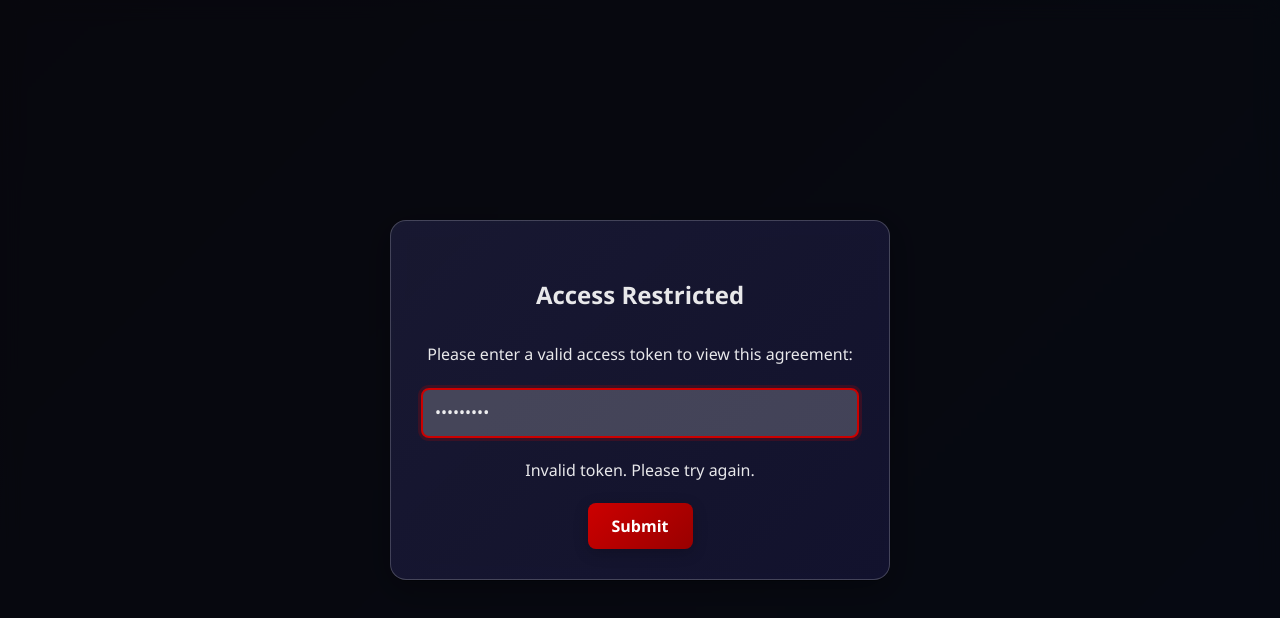
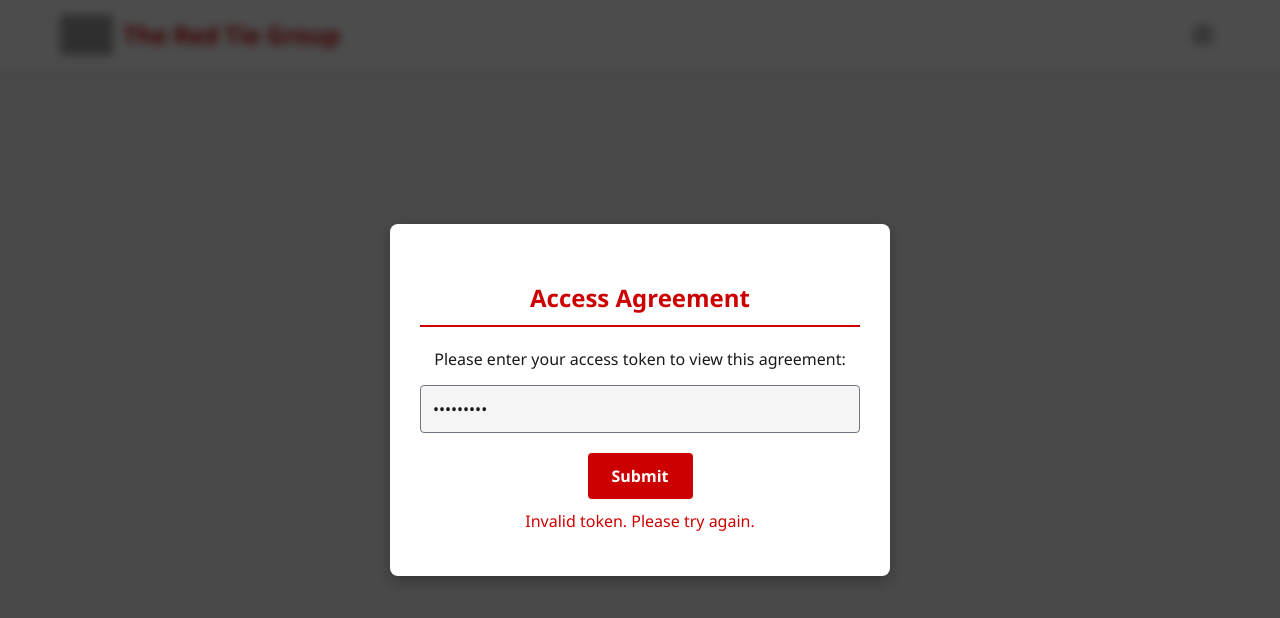
Before and after one commit to theredtiegroup/8afa, a plain HTML site: page index.html in a window 1280 px wide. Both pictures are taken after typing "Sample123" into the empty fields and a click on the button "Submit". Drawn offline with Linux system fonts and the light colour scheme; grey boxes are pictures that could not be loaded.

Commit message:
Update index.html

```diff
--- a/index.html
+++ b/index.html
@@ -9,10 +9,26 @@
             --primary: #c00;
             --secondary: #900;
             --dark: #1a1a1a;
-            --light: rgba(255, 255, 255, 0.9);
+            --light: #f8f9fa;
             --gray: #6c757d;
-            --glass-bg: rgba(255, 255, 255, 0.15);
-            --glass-border: rgba(255, 255, 255, 0.2);
+            --bg: #f5f5f5;
+            --text: #1a1a1a;
+            --card-bg: white;
+            --header-bg: rgba(255, 255, 255, 0.95);
+            --shadow: 0 2px 10px rgba(0,0,0,0.1);
+        }
+
+        .dark-mode {
+            --primary: #ff4d4d;
+            --secondary: #cc0000;
+            --dark: #f8f9fa;
+            --light: #1a1a1a;
+            --gray: #a0a0a0;
+            --bg: #121212;
+            --text: #f8f9fa;
+            --card-bg: #1e1e1e;
+            --header-bg: rgba(30, 30, 30, 0.95);
+            --shadow: 0 2px 10px rgba(0,0,0,0.3);
         }
 
         * {
@@ -23,11 +39,73 @@
         }
 
         body {
-            background: linear-gradient(135deg, #1a1a2e, #16213e);
-            color: var(--light);
+            background-color: var(--bg);
+            color: var(--text);
             line-height: 1.6;
-            min-height: 100vh;
-            background-attachment: fixed;
+            transition: background-color 0.3s, color 0.3s;
+        }
+
+        /* Token Prompt Styles */
+        .token-overlay {
+            position: fixed;
+            top: 0;
+            left: 0;
+            width: 100%;
+            height: 100%;
+            background-color: rgba(0, 0, 0, 0.7);
+            backdrop-filter: blur(5px);
+            display: flex;
+            justify-content: center;
+            align-items: center;
+            z-index: 1000;
+        }
+
+        .token-prompt {
+            background-color: var(--card-bg);
+            padding: 30px;
+            border-radius: 8px;
+            box-shadow: 0 5px 15px rgba(0, 0, 0, 0.3);
+            max-width: 500px;
+            width: 90%;
+            text-align: center;
+        }
+
+        .token-prompt h2 {
+            color: var(--primary);
+            margin-bottom: 20px;
+        }
+
+        .token-input {
+            width: 100%;
+            padding: 12px;
+            border: 1px solid var(--gray);
+            border-radius: 4px;
+            font-size: 16px;
+            margin-bottom: 20px;
+            background-color: var(--bg);
+            color: var(--text);
+        }
+
+        .token-submit {
+            background-color: var(--primary);
+            color: white;
+            border: none;
+            padding: 12px 24px;
+            font-size: 16px;
+            border-radius: 4px;
+            cursor: pointer;
+            transition: background-color 0.3s;
+            font-weight: 600;
+        }
+
+        .token-submit:hover {
+            background-color: var(--secondary);
+        }
+
+        .token-error {
+            color: var(--primary);
+            margin-top: 10px;
+            display: none;
         }
 
         .container {
@@ -37,17 +115,15 @@
         }
 
         .page-intro {
-            background: linear-gradient(135deg, rgba(200, 0, 0, 0.7), rgba(150, 0, 0, 0.8));
+            background: linear-gradient(135deg, var(--primary), var(--secondary));
             color: white;
             text-align: center;
             padding: 60px 20px;
             margin-bottom: 40px;
             position: relative;
             overflow: hidden;
-            border-radius: 16px;
-            box-shadow: 0 8px 32px rgba(0, 0, 0, 0.3);
-            backdrop-filter: blur(10px);
-            border: 1px solid var(--glass-border);
+            border-radius: 8px;
+            box-shadow: 0 4px 20px rgba(0,0,0,0.15);
         }
 
         .intro-content {
@@ -106,14 +182,14 @@
         }
 
         header {
-            background: var(--glass-bg);
+            background-color: var(--header-bg);
             padding: 15px 0;
-            box-shadow: 0 2px 10px rgba(0,0,0,0.1);
+            box-shadow: var(--shadow);
             position: sticky;
             top: 0;
             z-index: 100;
-            backdrop-filter: blur(10px);
-            border-bottom: 1px solid var(--glass-border);
+            backdrop-filter: blur(5px);
+            border-bottom: 1px solid rgba(0,0,0,0.1);
         }
 
         .header-container {
@@ -130,7 +206,7 @@
             align-items: center;
             font-size: 1.5rem;
             font-weight: 700;
-            color: var(--light);
+            color: var(--primary);
             text-decoration: none;
             transition: transform 0.3s ease;
         }
@@ -149,36 +225,56 @@
             animation: spin 1s ease;
         }
 
+        .header-actions {
+            display: flex;
+            align-items: center;
+            gap: 15px;
+        }
+
+        .dark-mode-toggle {
+            background: none;
+            border: none;
+            color: var(--text);
+            cursor: pointer;
+            font-size: 1.2rem;
+            display: flex;
+            align-items: center;
+            padding: 5px;
+            border-radius: 50%;
+            transition: background-color 0.3s;
+        }
+
+        .dark-mode-toggle:hover {
+            background-color: rgba(0,0,0,0.1);
+        }
+
         @keyframes spin {
             0% { transform: rotate(0deg); }
             100% { transform: rotate(360deg); }
         }
 
         .agreement-container {
-            background: var(--glass-bg);
-            border-radius: 16px;
+            background-color: var(--card-bg);
+            border-radius: 8px;
             padding: 30px;
-            box-shadow: 0 8px 32px rgba(0, 0, 0, 0.2);
+            box-shadow: var(--shadow);
             margin-bottom: 30px;
-            backdrop-filter: blur(10px);
-            border: 1px solid var(--glass-border);
         }
 
         h2 {
-            color: var(--light);
+            color: var(--secondary);
             margin: 25px 0 15px;
             border-bottom: 2px solid var(--primary);
             padding-bottom: 8px;
         }
 
         h3 {
-            color: var(--light);
+            color: var(--primary);
             margin: 20px 0 10px;
         }
 
         p, li {
             margin-bottom: 12px;
-            color: var(--light);
         }
 
         ul {
@@ -186,12 +282,10 @@
         }
 
         .form-section {
-            background: var(--glass-bg);
-            border-radius: 16px;
+            background-color: var(--card-bg);
+            border-radius: 8px;
             padding: 30px;
-            box-shadow: 0 8px 32px rgba(0, 0, 0, 0.2);
-            backdrop-filter: blur(10px);
-            border: 1px solid var(--glass-border);
+            box-shadow: var(--shadow);
         }
 
         .form-group {
@@ -202,29 +296,24 @@
             display: block;
             margin-bottom: 8px;
             font-weight: 600;
-            color: var(--light);
+            color: var(--text);
         }
 
         input, textarea, select {
             width: 100%;
             padding: 12px;
-            background: rgba(255, 255, 255, 0.1);
-            border: 1px solid var(--glass-border);
-            border-radius: 8px;
+            border: 1px solid var(--gray);
+            border-radius: 4px;
             font-size: 16px;
-            transition: all 0.3s;
-            color: var(--light);
-        }
-
-        input::placeholder, textarea::placeholder {
-            color: rgba(255, 255, 255, 0.6);
+            transition: border 0.3s;
+            background-color: var(--bg);
+            color: var(--text);
         }
 
         input:focus, textarea:focus, select:focus {
             border-color: var(--primary);
             outline: none;
             box-shadow: 0 0 0 3px rgba(200, 0, 0, 0.2);
-            background: rgba(255, 255, 255, 0.2);
         }
 
         textarea {
@@ -244,39 +333,35 @@
         }
 
         .signature-pad {
-            border: 1px solid var(--glass-border);
-            border-radius: 8px;
+            border: 1px solid var(--gray);
+            border-radius: 4px;
             margin-bottom: 10px;
             cursor: crosshair;
-            background: rgba(255, 255, 255, 0.1);
         }
 
         .btn {
-            background: linear-gradient(135deg, var(--primary), var(--secondary));
+            background-color: var(--primary);
             color: white;
             border: none;
             padding: 12px 24px;
             font-size: 16px;
-            border-radius: 8px;
+            border-radius: 4px;
             cursor: pointer;
-            transition: all 0.3s;
+            transition: background-color 0.3s;
             font-weight: 600;
-            box-shadow: 0 4px 15px rgba(0, 0, 0, 0.2);
         }
 
         .btn:hover {
-            background: linear-gradient(135deg, #900, #600);
-            transform: translateY(-2px);
-            box-shadow: 0 6px 20px rgba(0, 0, 0, 0.3);
+            background-color: var(--secondary);
         }
 
         .btn-secondary {
-            background: linear-gradient(135deg, var(--gray), #5a6268);
+            background-color: var(--gray);
             margin-left: 10px;
         }
 
         .btn-secondary:hover {
-            background: linear-gradient(135deg, #5a6268, #495057);
+            background-color: #5a6268;
         }
 
         .signature-line {
@@ -284,7 +369,7 @@
             justify-content: space-between;
             margin-top: 40px;
             padding-top: 20px;
-            border-top: 1px solid var(--glass-border);
+            border-top: 1px solid var(--gray);
         }
 
         .signature-box {
@@ -292,27 +377,25 @@
         }
 
         .agreement-summary {
-            background: rgba(0, 0, 0, 0.2);
+            background-color: var(--bg);
             border-left: 4px solid var(--primary);
             padding: 20px;
             margin: 30px 0;
-            border-radius: 8px;
         }
 
         .highlight {
-            background-color: rgba(255, 248, 225, 0.3);
+            background-color: rgba(200, 0, 0, 0.1);
             padding: 2px 4px;
             border-radius: 3px;
-            color: #fff8e1;
         }
 
         footer {
             text-align: center;
             margin-top: 50px;
             padding: 20px;
-            color: var(--light);
+            color: var(--gray);
             font-size: 0.9rem;
-            border-top: 1px solid var(--glass-border);
+            border-top: 1px solid var(--gray);
         }
 
         @media (max-width: 768px) {
@@ -332,107 +415,57 @@
             .intro-subtitle {
                 font-size: 1rem;
             }
+
+            .header-container {
+                flex-direction: column;
+                align-items: flex-start;
             }
 
-        /* Token prompt styles */
-        .token-overlay {
-            position: fixed;
-            top: 0;
-            left: 0;
+            .header-actions {
+                margin-top: 10px;
                 width: 100%;
-            height: 100%;
-            background-color: rgba(0, 0, 0, 0.7);
-            backdrop-filter: blur(10px);
-            display: flex;
-            justify-content: center;
-            align-items: center;
-            z-index: 1000;
+                justify-content: flex-end;
             }
-
-        .token-prompt {
-            background: linear-gradient(135deg, rgba(30, 30, 60, 0.8), rgba(20, 20, 50, 0.9));
-            padding: 30px;
-            border-radius: 16px;
-            box-shadow: 0 8px 32px rgba(0, 0, 0, 0.3);
-            max-width: 500px;
-            width: 90%;
-            text-align: center;
-            backdrop-filter: blur(10px);
-            border: 1px solid var(--glass-border);
-            animation: fadeIn 0.5s ease-out;
-        }
-
-        .token-prompt h2 {
-            color: var(--light);
-            margin-bottom: 20px;
-            border-bottom: none;
-        }
-
-        .token-prompt p {
-            margin-bottom: 20px;
-            color: var(--light);
-        }
-
-        .token-input {
-            width: 100%;
-            padding: 12px;
-            margin-bottom: 20px;
-            background: rgba(255, 255, 255, 0.1);
-            border: 2px solid var(--glass-border);
-            border-radius: 8px;
-            font-size: 16px;
-            color: var(--light);
-        }
-
-        .token-input:focus {
-            border-color: var(--primary);
-            outline: none;
-            background: rgba(255, 255, 255, 0.2);
-        }
-
-        .token-error {
-            color: #ff6b6b;
-            margin-bottom: 15px;
-            display: none;
-        }
-
-        @keyframes fadeIn {
-            from { opacity: 0; transform: translateY(20px); }
-            to { opacity: 1; transform: translateY(0); }
-        }
-
-        .blur-content {
-            filter: blur(5px);
-            pointer-events: none;
-            user-select: none;
         }
     </style>
 </head>
 <body>
     <!-- Token Prompt Overlay -->
-    <div class="token-overlay" id="tokenOverlay">
+    <div id="token-overlay" class="token-overlay">
         <div class="token-prompt">
-            <h2>Access Restricted</h2>
-            <p>Please enter a valid access token to view this agreement:</p>
-            <input type="password" class="token-input" id="tokenInput" placeholder="Enter access token">
-            <p class="token-error" id="tokenError">Invalid token. Please try again.</p>
-            <button class="btn" id="tokenSubmit">Submit</button>
-            </div>
+            <h2>Access Agreement</h2>
+            <p>Please enter your access token to view this agreement:</p>
+            <input type="password" id="token-input" class="token-input" placeholder="Enter access token">
+            <button id="token-submit" class="token-submit">Submit</button>
+            <p id="token-error" class="token-error">Invalid token. Please try again.</p>
         </div>
     </div>
 
-    <!-- Main Content (initially hidden) -->
-    <div id="mainContent" style="display: none;">
     <header>
         <div class="header-container">
             <a href="#" class="header-logo">
                 <img src="https://media.discordapp.net/attachments/1320297005997752401/1383437718909878372/n8MIaFyGvH0hQAAAABJRU5ErkJggg.png?ex=684eca47&is=684d78c7&hm=4b0e6e289327239363bbde2f352c8401d6bb5d9cf1b957a2b5c16f6216382389&=&format=webp&quality=lossless&width=598&height=598" alt="The Red Tie Group Logo">
                 The Red Tie Group
             </a>
+            <div class="header-actions">
+                <button id="dark-mode-toggle" class="dark-mode-toggle" title="Toggle Dark Mode">
+                    <svg xmlns="http://www.w3.org/2000/svg" width="24" height="24" viewBox="0 0 24 24" fill="none" stroke="currentColor" stroke-width="2" stroke-linecap="round" stroke-linejoin="round">
+                        <circle cx="12" cy="12" r="5"></circle>
+                        <line x1="12" y1="1" x2="12" y2="3"></line>
+                        <line x1="12" y1="21" x2="12" y2="23"></line>
+                        <line x1="4.22" y1="4.22" x2="5.64" y2="5.64"></line>
+                        <line x1="18.36" y1="18.36" x2="19.78" y2="19.78"></line>
+                        <line x1="1" y1="12" x2="3" y2="12"></line>
+                        <line x1="21" y1="12" x2="23" y2="12"></line>
+                        <line x1="4.22" y1="19.78" x2="5.64" y2="18.36"></line>
+                        <line x1="18.36" y1="5.64" x2="19.78" y2="4.22"></line>
+                    </svg>
+                </button>
+            </div>
         </div>
     </header>
 
-        <div class="container">
+    <div class="container" id="main-content" style="display: none;">
         <div class="page-intro">
             <div class="intro-decoration decoration-1"></div>
             <div class="intro-decoration decoration-2"></div>
@@ -743,60 +776,92 @@
         </div>
 
         <footer>
-                <p>&copy; 2025 The Red Tie Group. All rights reserved.</p>
+            <p>&copy; 2024 The Red Tie Group. All rights reserved.</p>
             <p>This agreement is legally binding when signed by both parties.</p>
         </footer>
     </div>
-    </div>
 
     <script>
-        // Token verification
+        // Valid access tokens
+        const validTokens = ["prd-8afa-010", "txr-8afa-562"];
+
         document.addEventListener('DOMContentLoaded', function() {
-            const validTokens = ['txr-8afa-562', 'EXEC-MSTR-62HG-7UH4'];
-            const tokenOverlay = document.getElementById('tokenOverlay');
-            const tokenInput = document.getElementById('tokenInput');
-            const tokenSubmit = document.getElementById('tokenSubmit');
-            const tokenError = document.getElementById('tokenError');
-            const mainContent = document.getElementById('mainContent');
-
-            // Check if token is already stored
-            const storedToken = localStorage.getItem('accessToken');
-            if (storedToken && validTokens.includes(storedToken)) {
-                tokenOverlay.style.display = 'none';
-                mainContent.style.display = 'block';
-                initializeMainContent();
-                return;
+            // Check for saved token in localStorage
+            const savedToken = localStorage.getItem('accessToken');
+            if (savedToken && validTokens.includes(savedToken)) {
+                document.getElementById('token-overlay').style.display = 'none';
+                document.getElementById('main-content').style.display = 'block';
             }
 
-            // Handle token submission
-            tokenSubmit.addEventListener('click', function() {
-                const enteredToken = tokenInput.value.trim();
+            // Token submission
+            document.getElementById('token-submit').addEventListener('click', function() {
+                const tokenInput = document.getElementById('token-input').value.trim();
+                const tokenError = document.getElementById('token-error');
 
-                // Check if token is valid
-                if (validTokens.includes(enteredToken)) {
-                    // Store token for session
-                    localStorage.setItem('accessToken', enteredToken);
-
-                    // Hide overlay and show content
-                    tokenOverlay.style.display = 'none';
-                    mainContent.style.display = 'block';
-                    initializeMainContent();
+                if (validTokens.includes(tokenInput)) {
+                    // Valid token
+                    localStorage.setItem('accessToken', tokenInput);
+                    document.getElementById('token-overlay').style.display = 'none';
+                    document.getElementById('main-content').style.display = 'block';
                 } else {
-                    tokenError.textContent = 'Invalid token. Please try again.';
+                    // Invalid token
                     tokenError.style.display = 'block';
-                    tokenInput.focus();
+                    setTimeout(() => {
+                        tokenError.style.display = 'none';
+                    }, 3000);
                 }
             });
 
             // Allow pressing Enter in token input
-            tokenInput.addEventListener('keypress', function(e) {
+            document.getElementById('token-input').addEventListener('keypress', function(e) {
                 if (e.key === 'Enter') {
-                    tokenSubmit.click();
+                    document.getElementById('token-submit').click();
                 }
             });
+
+            // Dark mode toggle
+            const darkModeToggle = document.getElementById('dark-mode-toggle');
+            const prefersDarkScheme = window.matchMedia('(prefers-color-scheme: dark)');
+
+            // Check for saved theme preference or use system preference
+            if (localStorage.getItem('darkMode') === 'enabled' ||
+                (localStorage.getItem('darkMode') === null && prefersDarkScheme.matches)) {
+                document.body.classList.add('dark-mode');
+                darkModeToggle.innerHTML = `
+                    <svg xmlns="http://www.w3.org/2000/svg" width="24" height="24" viewBox="0 0 24 24" fill="none" stroke="currentColor" stroke-width="2" stroke-linecap="round" stroke-linejoin="round">
+                        <path d="M21 12.79A9 9 0 1 1 11.21 3 7 7 0 0 0 21 12.79z"></path>
+                    </svg>
+                `;
+            }
+
+            darkModeToggle.addEventListener('click', function() {
+                if (document.body.classList.contains('dark-mode')) {
+                    document.body.classList.remove('dark-mode');
+                    localStorage.setItem('darkMode', 'disabled');
+                    darkModeToggle.innerHTML = `
+                        <svg xmlns="http://www.w3.org/2000/svg" width="24" height="24" viewBox="0 0 24 24" fill="none" stroke="currentColor" stroke-width="2" stroke-linecap="round" stroke-linejoin="round">
+                            <circle cx="12" cy="12" r="5"></circle>
+                            <line x1="12" y1="1" x2="12" y2="3"></line>
+                            <line x1="12" y1="21" x2="12" y2="23"></line>
+                            <line x1="4.22" y1="4.22" x2="5.64" y2="5.64"></line>
+                            <line x1="18.36" y1="18.36" x2="19.78" y2="19.78"></line>
+                            <line x1="1" y1="12" x2="3" y2="12"></line>
+                            <line x1="21" y1="12" x2="23" y2="12"></line>
+                            <line x1="4.22" y1="19.78" x2="5.64" y2="18.36"></line>
+                            <line x1="18.36" y1="5.64" x2="19.78" y2="4.22"></line>
+                        </svg>
+                    `;
+                } else {
+                    document.body.classList.add('dark-mode');
+                    localStorage.setItem('darkMode', 'enabled');
+                    darkModeToggle.innerHTML = `
+                        <svg xmlns="http://www.w3.org/2000/svg" width="24" height="24" viewBox="0 0 24 24" fill="none" stroke="currentColor" stroke-width="2" stroke-linecap="round" stroke-linejoin="round">
+                            <path d="M21 12.79A9 9 0 1 1 11.21 3 7 7 0 0 0 21 12.79z"></path>
+                        </svg>
+                    `;
+                }
             });
 
-        function initializeMainContent() {
             // Set default date to today
             const today = new Date().toISOString().split('T')[0];
             document.getElementById('agreement-date-input').value = today;
@@ -860,7 +925,7 @@
                     await sendToDiscord(formData);
 
                     // Show success message
-                    alert('Thank you for submitting your agreement! The Red Tie Group will review your information and contact you soon.');
+                    alert('Thank you for submitting your agreement! The Red Tie Group Group will review your information and contact you soon.');
 
                     // Reset form
                     this.reset();
@@ -954,7 +1019,7 @@
                     throw new Error(`Discord webhook error: ${response.status}`);
                 }
             }
-        }
+        });
     </script>
 </body>
 </html>
```
Lines whose indentation alone changed are shown as unchanged.
